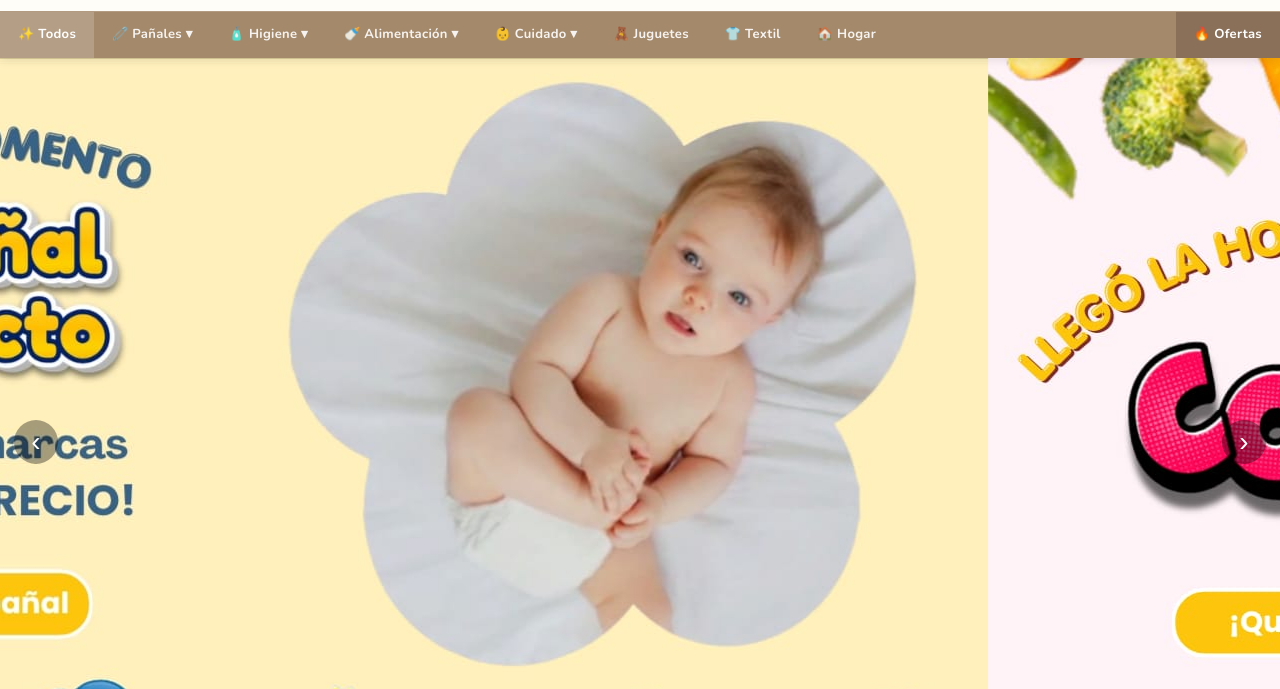
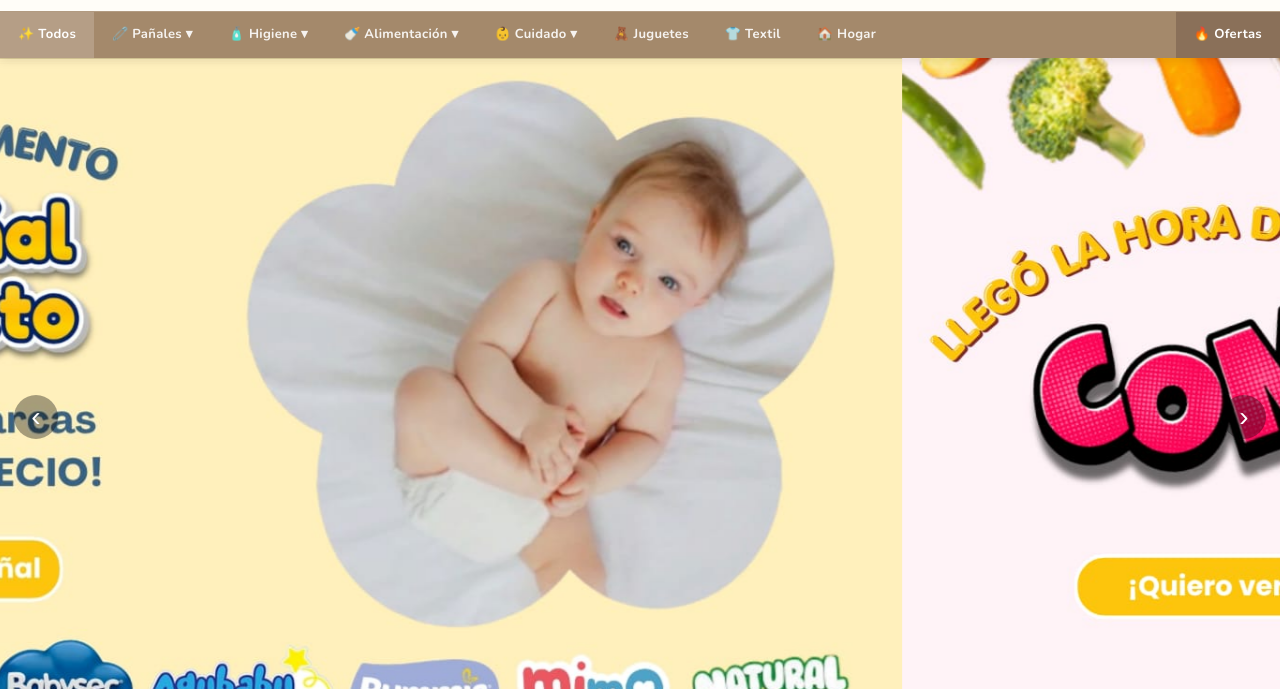
Before and after one commit to Miggyctus/Cocotin, a plain HTML site: page frontend/public/index.html in a window 1280 px wide. Shown: the part 111-800 px from the top of the page. Drawn offline with nearby package versions, Linux system fonts and the light colour scheme; no server answers.

```diff
--- a/frontend/public/scripts.js
+++ b/frontend/public/scripts.js
@@ -448,8 +448,10 @@ let carouselTimer = null;
 
 function carouselUpdate() {
   const track = document.getElementById("carousel-track");
-  if (!track) return;
-  track.style.transform = "translateX(-" + (carouselIdx * 100) + "%)";
+  const carousel = document.querySelector(".banner-carousel");
+  if (!track || !carousel) return;
+  const slideWidth = carousel.offsetWidth;
+  track.style.transform = "translateX(-" + (carouselIdx * slideWidth) + "px)";
   document.querySelectorAll(".dot").forEach(function(d, i) {
     d.classList.toggle("active", i === carouselIdx);
   });
@@ -488,3 +490,5 @@ document.addEventListener("DOMContentLoaded", function() {
   carouselUpdate();
   carouselResetTimer();
 });
+
+window.addEventListener("resize", carouselUpdate);
--- a/frontend/public/styles.css
+++ b/frontend/public/styles.css
@@ -1309,12 +1309,11 @@ body {
   display: flex;
   flex-wrap: nowrap;
   transition: transform 0.5s ease;
-  will-change: transform;
 }
 
 .carousel-slide {
-  min-width: 100%;
-  flex-shrink: 0;
+  flex: 0 0 100vw;
+  width: 100vw;
 }
 
 .carousel-slide img {
```
